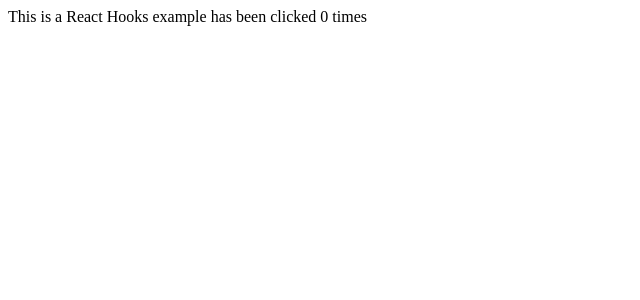
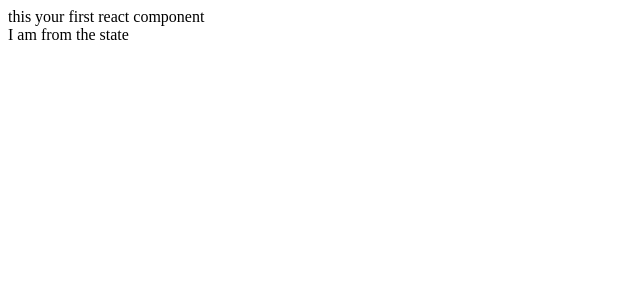
Before and after one commit to jpkanderton/react-hooks-boiler-plate, a React app: page / in a window 1280 px wide. Shown: the top 300 px of the page, without its empty margins (0-640 px from the left). Built offline with nearby package versions, Linux system fonts and the light colour scheme; the HTML template or start-up script is replaced by a standard one.

Commit message:
changes App.jsx from React Hooks component to a React Class Component

```diff
--- a/client/src/components/App.jsx
+++ b/client/src/components/App.jsx
@@ -1,21 +1,19 @@
 import React from 'react';
 import axios from 'axios';
 
-const { useState } = React;
-
-const App = () =>{
-  const [hooksExample, setHooksExample] = useState('This is a React Hooks example');
-  const [counter, setCounter] = useState(0);
-
-  const handleClick = () => setCounter(counter + 1);
-
-  return (
-    <div>
-      <div onClick = {handleClick}>
-        {hooksExample} has been clicked {counter} times
+class App extends React.Component {
+  constructor(props) {
+    super(props);
+    this.state = {stateItem: 'I am from the state'};
+  }
+  render() {
+    return (
+      <div>
+        <div>this your first react component</div>
+        <div>{this.state.stateItem}</div>
       </div>
-    </div>
-  )
+    )
+  }
 }
 
 export default App;
```
